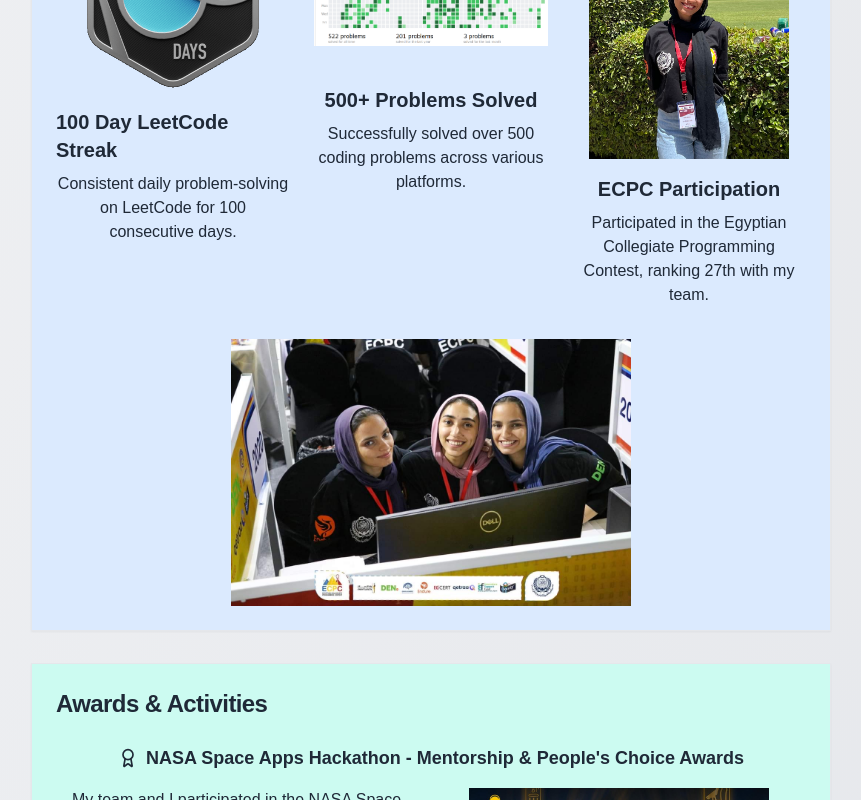
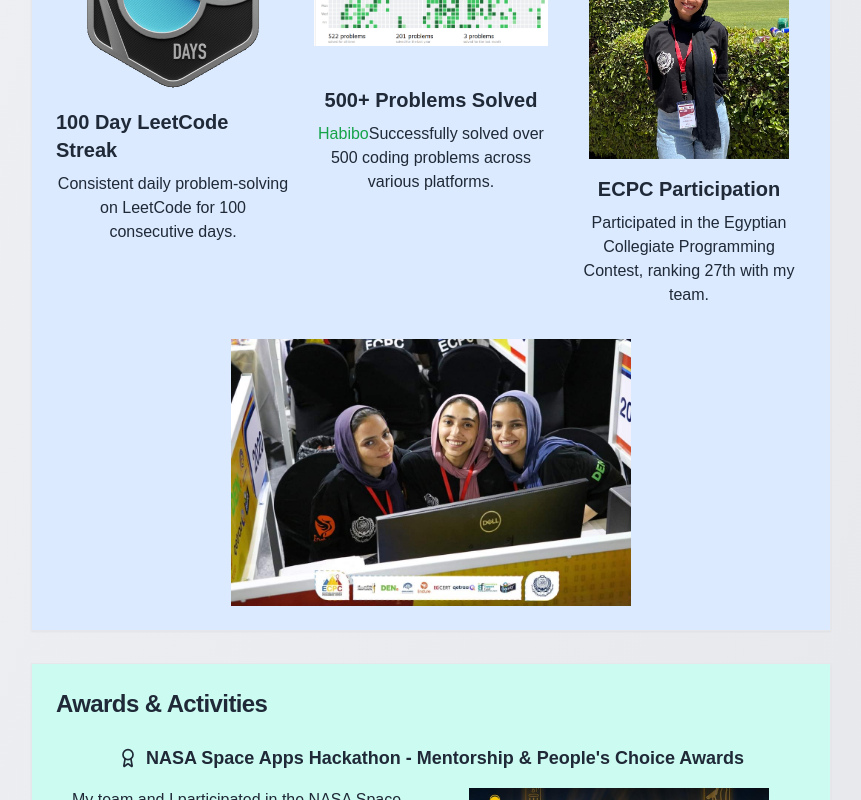
Before and after one commit to habibaahmed11/my-portfolio, a Next.js app: page / in a window 1280 px wide. Shown: the part 1900-2700 px from the top of the page, without its empty margins (417-1278 px from the left). Built offline with nearby package versions, Linux system fonts and the light colour scheme.

Commit message:
add codeforces acc

```diff
--- a/src/components/Awards.tsx
+++ b/src/components/Awards.tsx
@@ -34,7 +34,12 @@ export default function Awards() {
                         />
                         <br></br>
                         <h3 className="text-xl font-semibold mb-2">500+ Problems Solved</h3>
-                        <p className="text-center">Successfully solved over 500 coding problems across various platforms.</p>
+                        <p className="text-center">
+                            <a href="https://codeforces.com/profile/YourUsername"
+                                target="_blank"
+                                rel="noopener noreferrer"
+                                className="text-green-600 hover:underline">Habibo</a>
+                            Successfully solved over 500 coding problems across various platforms.</p>
                     </div>
                     <div className="flex flex-col items-center">
                         <Image
--- a/src/components/Extracurriculars.tsx
+++ b/src/components/Extracurriculars.tsx
@@ -27,10 +27,10 @@ export default function Extracurriculars() {
                             </p>
                             <div className="w-1/2 flex justify-center p-4 group">
                                 <Image
-                                    src="/spaceapps.JPG"
+                                    src="/nasa.JPG"
                                     width={300}
                                     height={150}
-                                    alt="ecpc team"
+                                    alt="space apps team"
                                     className="rounded-lg object-cover transition-transform duration-300 ease-in-out group-hover:scale-125"
                                 />
                             </div>
```
Also changed, not shown: public/nasa.jpg, public/spaceapps.jpg (deleted).
